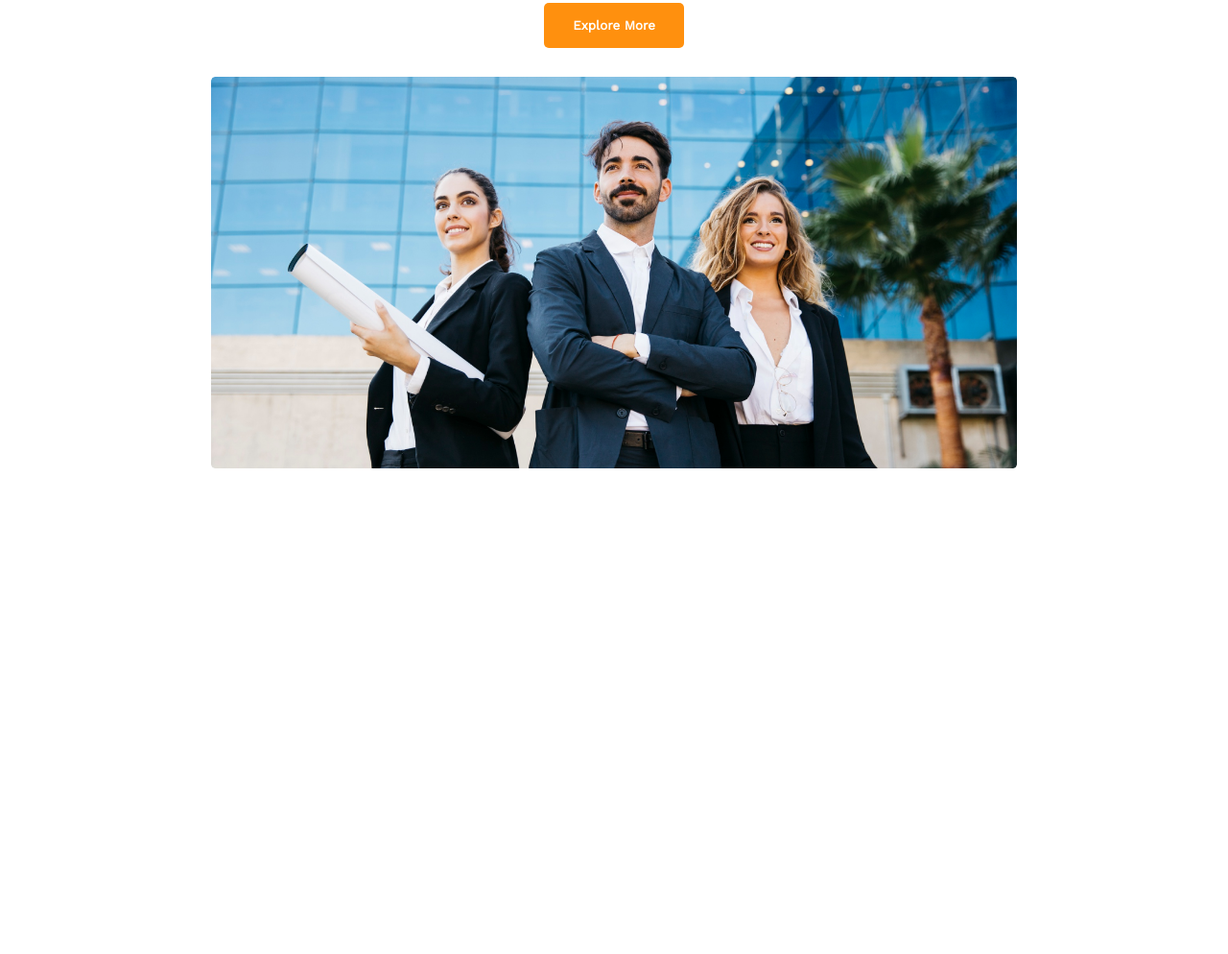
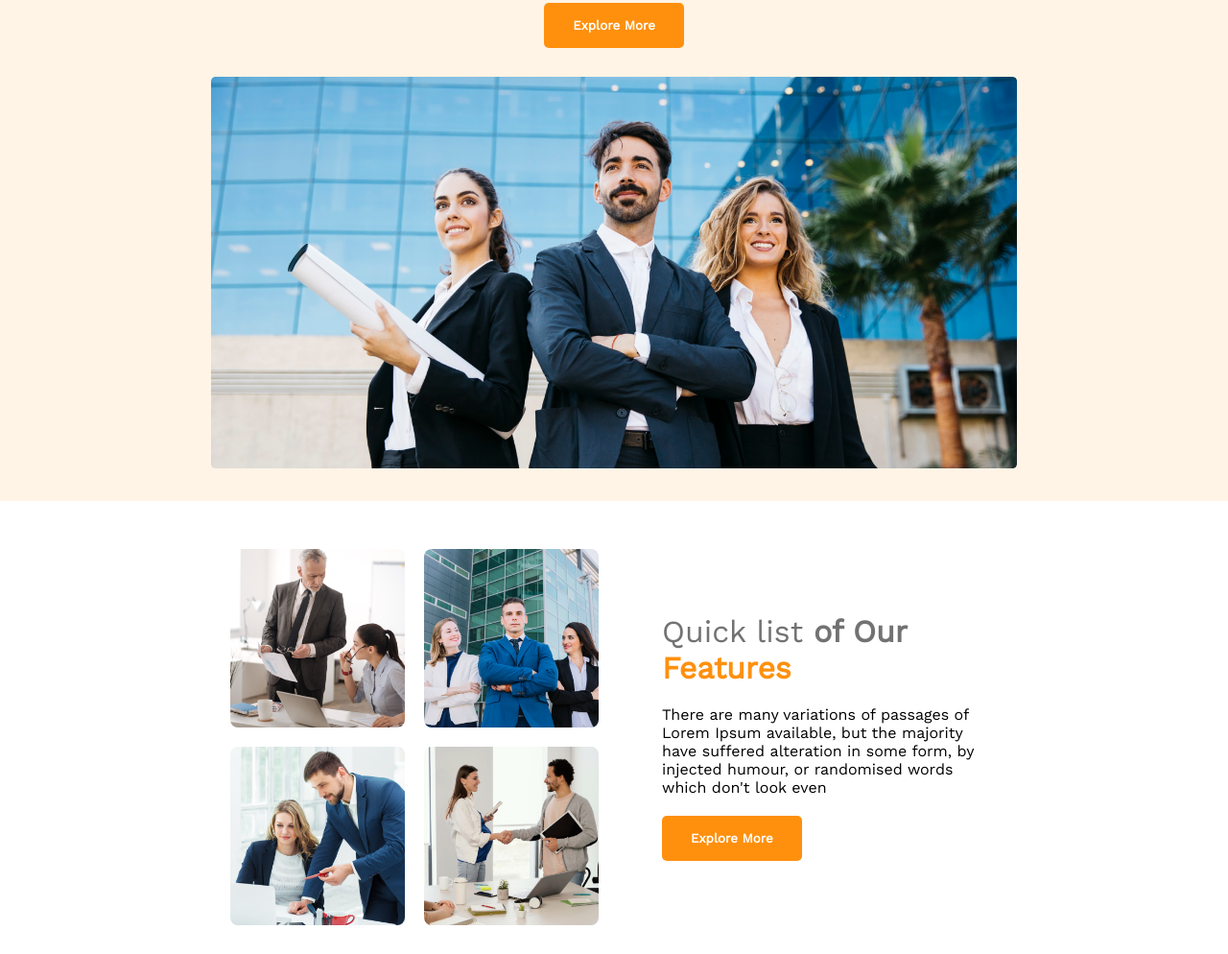
Before and after one commit to ProdipKirtania/architecture-template, a plain HTML site: page index.html in a window 1280 px wide. Shown: the part 422-1416 px from the top of the page at 96% size. Before the commit the page ends 944 px from the top, so only its background shows below. Drawn offline with nearby package versions, Linux system fonts and the light colour scheme.

Commit message:
qucik list added

```diff
--- a/index.html
+++ b/index.html
@@ -46,7 +46,40 @@
         </div>
       </div>
   </header>
+   <!-- Header section ends -->
+
   <main>
+<!-- Quick list section starts -->
+<section class="quick-list">
+  <div class="quick-list-images">
+      <div class="quick-list-img">
+          <img src="./images/team1.png" alt="">
+      </div>
+
+      <div class="quick-list-img">
+          <img src="./images/team2.png" alt="">
+      </div>
+
+      <div class="quick-list-img">
+          <img src="./images/team3.png" alt="">
+      </div>
+
+      <div class="quick-list-img">
+          <img src="./images/team4.png" alt="">
+      </div>
+  </div>
+
+  <div class="quick-list-info">
+      <p class="quick-list-title">
+          Quick list <span class="text-dark">of Our </span><br><span class="text-bold">Features</span>
+      </p>
+      <p class="quick-list-description">
+          There are many variations of passages of Lorem Ipsum available, but the majority have suffered alteration in some form, by injected humour, or randomised words which don't look even
+      </p>
+      <button class="btn">Explore More</button>
+  </div>
+</section>
+<!-- Quick list section ends -->
 
   </main>
   <footer>
--- a/styles/style.css
+++ b/styles/style.css
@@ -1,33 +1,33 @@
-
 /* ==============
     Universal style
 =============== */
-*{
+* {
     margin: 0;
-    padding: 0;;
+    padding: 0;
+    ;
     box-sizing: border-box;
     font-family: 'Work Sans', sans-serif;
 }
 
-:root{
+:root {
     /* color palate */
     --primary-color: #FF900E;
-    --primary-color-opacity: rgba(255, 144, 14, 0.1);
-    --dark-one: #131313
-    --dark-two: #424242;
+    --primary-color-light: rgba(255, 144, 14, 0.1);
+    --dark-one: #131313 --dark-two: #424242;
     --dark-three: #727272;
     --black: #000;
     --white: #fff;
 
     /* default padding */
-    --primary-padding : 50px 220px 30px;
+    --padding-primary: 50px 220px 30px;
+    --padding-secondary : 50px 240px 30px;
 
     /* transitions */
     --transition-01: all .1s ease;
     --transition-02: all .2s ease;
-    --transition-03: all .3s linear;
-    --transition-04: all .4s linear;
-    --transition: all .5s linear;
+    --transition-03: all .3s ease;
+    --transition-04: all .4s ease;
+
 }
 
 /* button default design */
@@ -42,6 +42,7 @@
     cursor: pointer;
     z-index: 1;
 }
+
 .btn:hover {
     color: var(--white);
     background-color: #131313;
@@ -49,13 +50,22 @@
 }
 
 
+.text-dark {
+    font-weight: 700;
+    color: var(--dark-one);
+}
+.text-bold {
+    font-weight: 700;
+    color: var(--primary-color);
+}
+
 
 /* ==============
 Header section style start
 =============== */
 .header {
-    padding: var(--primary-padding);
-    background-color: var(--primary-color-transparent);
+    padding: var(--padding-primary);
+    background-color: var(--primary-color-light);
 }
 
 /* naviagtion bar style*/
@@ -74,16 +84,17 @@ Header section style start
     border-radius: 5px;
     /* line-height: 52px; */
 }
-.nav > ul {
+
+.nav>ul {
     list-style: none;
     display: flex;
     align-items: center;
     gap: 30px;
 }
 
-.nav> ul li a{
+.nav>ul li a {
     text-decoration: none;
-    color: var(--dark-02);
+    color: var(--dark-two);
 }
 
 /* header content style */
@@ -106,3 +117,56 @@ Header section style start
     width: 100%;
     margin-top: 30px;
 }
+/* ==============
+Header section styles end
+=============== */
+
+/* =========================
+Quick list styles start
+========================= */
+.quick-list {
+    padding: var(--padding-secondary);
+    display: flex;
+    align-items: center;
+    justify-content: space-between;
+}
+
+.quick-list-images {
+    max-width: 48%;
+    display: grid;
+    grid-template-columns: repeat(2, 1fr);
+    grid-gap: 20px;
+}
+
+.quick-list-img {
+    overflow: hidden;
+    border-radius: 8px;
+}
+.quick-list-img img {
+    width: 100%;
+    height: 100%;
+    object-fit: cover;
+    transition: var(--transition-04);
+
+}
+.quick-list-img:hover img {
+    transform: scale(120%);
+
+}
+
+.quick-list-info {
+    width: 50%;
+    padding-left: 50px;
+}
+
+.quick-list-title {
+    font-size: 32px;
+    color: var(--dark-three);
+}
+
+.quick-list-description {
+    margin: 20px 0;
+}
+/* *************************
+Quick list styles end
+************************** */
```
Also changed, not shown: styles/responsive.css (+6 -5 lines).
